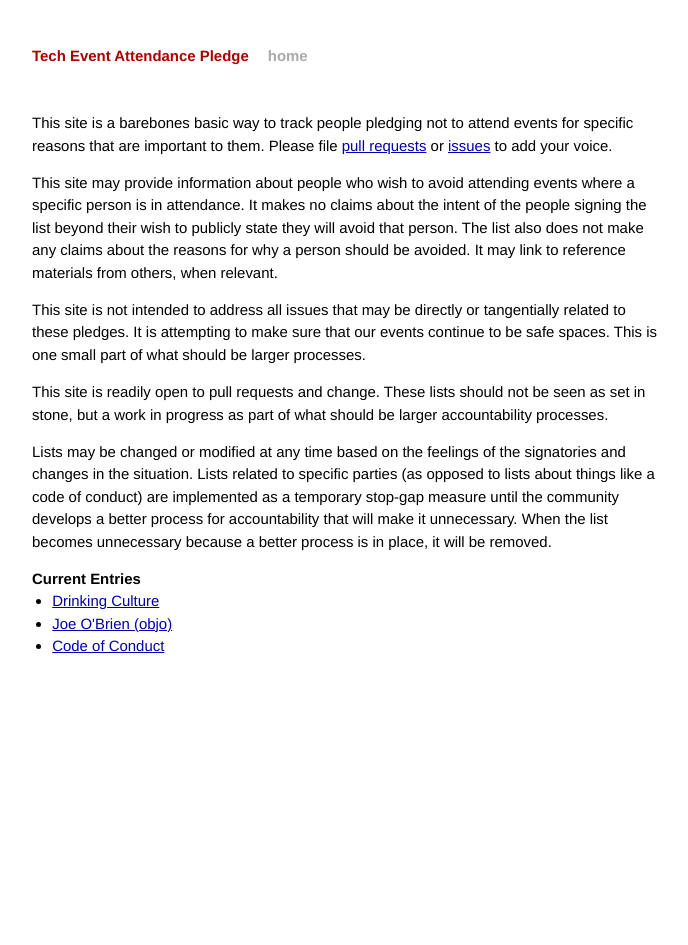
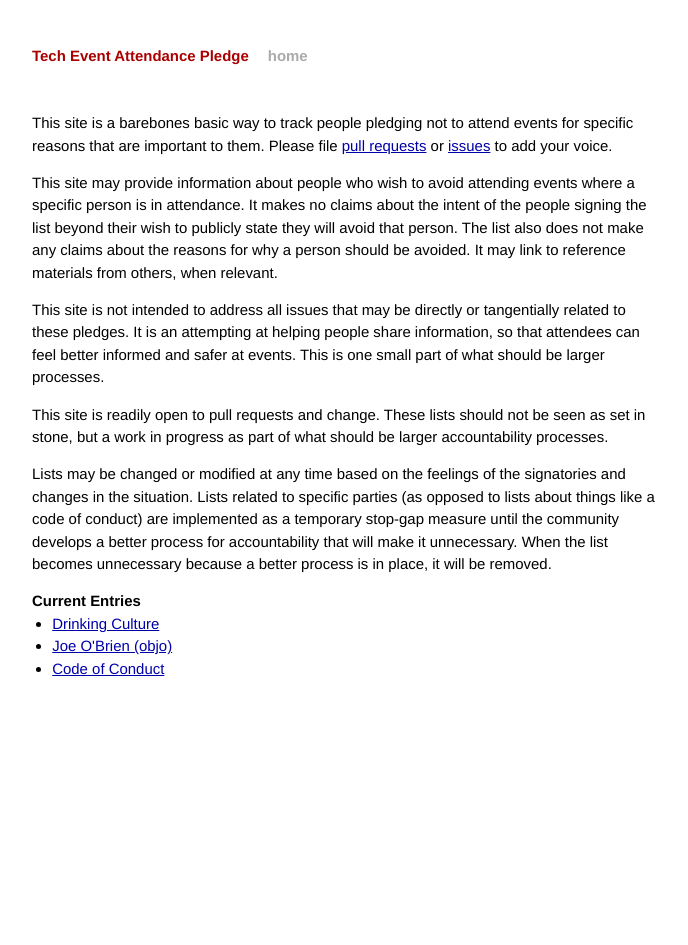
Before and after one commit to techtektek/tech-event-attendance-pledge.github.io, a Jekyll site: the page built from index.html, in a window 1280 px wide. Shown: the whole page, without its empty margins (294-982 px from the left). Built offline with Jekyll 4.4.1, drawn with Linux system fonts in a browser that asks for light colours; Markdown is read by kramdown in place of the engine named in the settings.

Commit message:
Add clarifying notes about goals.
Fixes issue #53

```diff
--- a/index.html
+++ b/index.html
@@ -17,8 +17,9 @@ title: Tech Event Attendance Pledge
     relevant.</p>
 
   <p>This site is not intended to address all issues that may be directly or
-    tangentially related to these pledges. It is attempting to make sure that
-    our events continue to be safe spaces. This is one small part of what
+    tangentially related to these pledges. It is an attempting at helping
+    people share information, so that attendees can feel better informed
+    and safer at events. This is one small part of what
     should be larger processes.</p>
 
   <p>This site is readily open to pull requests and change. These lists should
```
